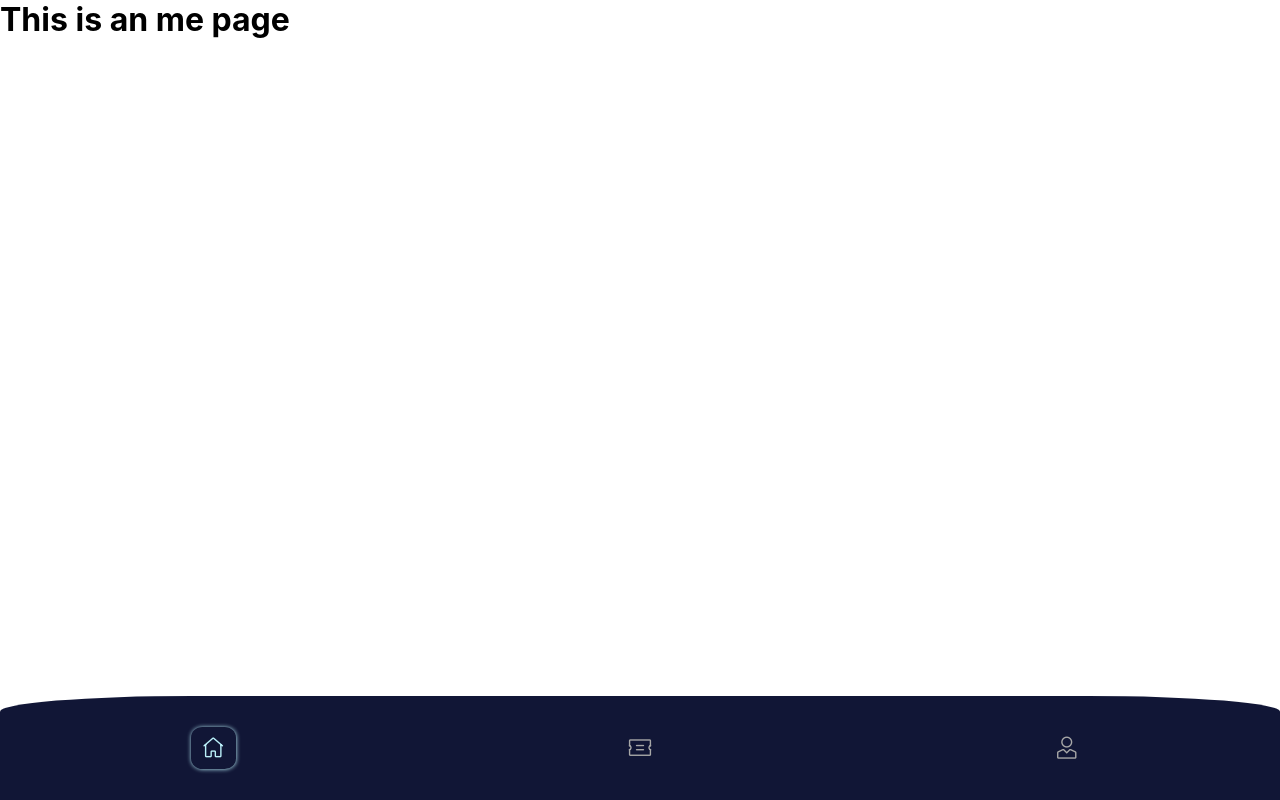
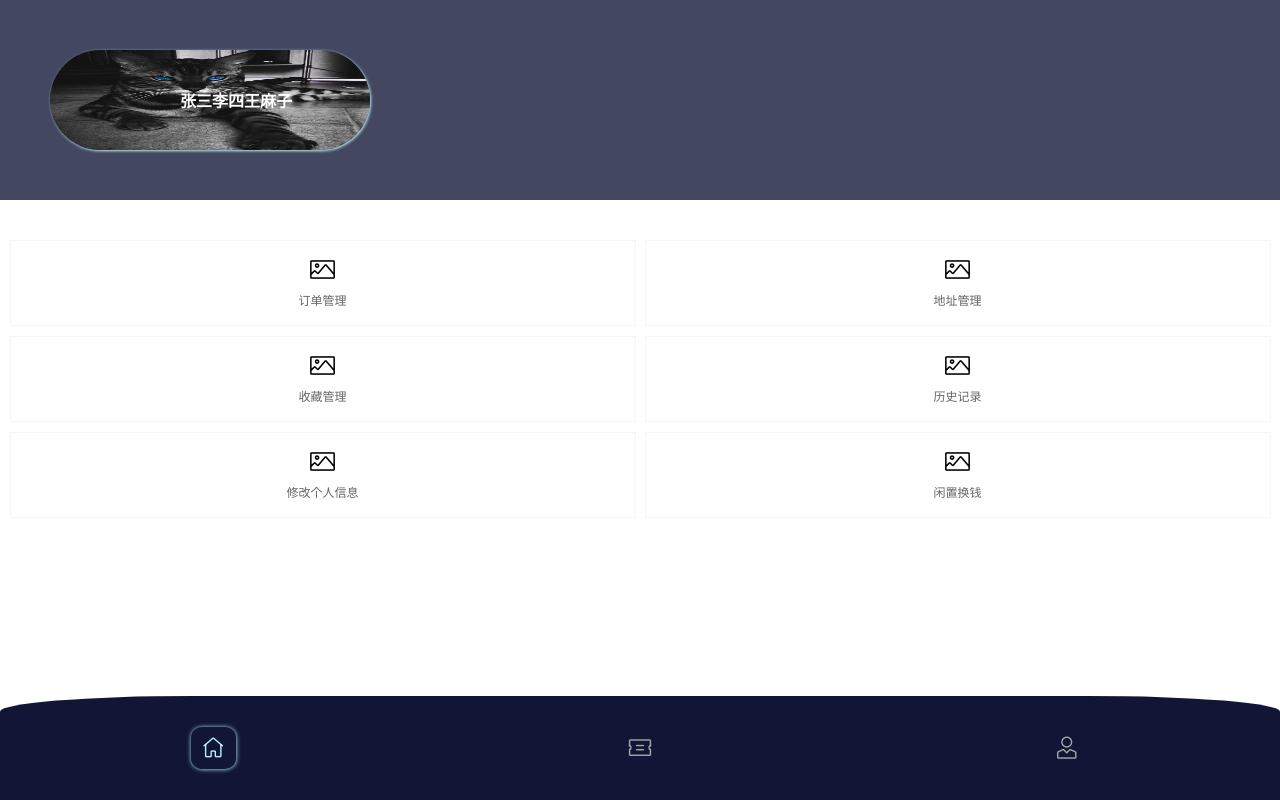
Before and after one commit to Ashenone-62/BuyBuyMoney, a Vue app in the folder bbm-frontend/: page /me in a window 1280 px wide. Built offline with nearby package versions, Linux system fonts and the light colour scheme.

Commit message:
个人页

```diff
--- /dev/null
+++ b/bbm-frontend/src/components/UserBtn.vue
@@ -0,0 +1,22 @@
+<template>
+    <div class="UserBtn">
+        <van-grid :gutter="10" column-num="2" clickable="true">
+            <van-grid-item icon="photo-o" text="订单管理" />
+            <van-grid-item icon="photo-o" text="地址管理" />
+            <van-grid-item icon="photo-o" text="收藏管理" />
+            <van-grid-item icon="photo-o" text="历史记录" />
+            <van-grid-item icon="photo-o" text="修改个人信息" />
+            <van-grid-item icon="photo-o" text="闲置换钱" />
+        </van-grid>
+    </div>
+</template>
+
+<script>
+export default {
+
+}
+</script>
+
+<style lang="scss" scopeds>
+
+</style>
--- /dev/null
+++ b/bbm-frontend/src/components/UserInfo.vue
@@ -0,0 +1,52 @@
+<template>
+    <div class="userInfo">
+        <div class="avatar">
+            <img src="@/assets/img/avatar.jpg" alt="">
+        </div>
+
+        <div class="username">
+            张三李四王麻子
+        </div>
+    </div>
+</template>
+
+<script>
+export default {
+
+}
+</script>
+
+<style lang="scss" scoped>
+    .userInfo{
+        display: flex;
+        align-items: center;
+        position: relative;
+        width: 100vw;
+        height: 25vh;
+        background-color: #111636c9;
+        margin-bottom: 5vh;
+        .avatar{
+            width: 25%;
+            height: 100px;
+            position: absolute;
+            left: 50px;
+            border-radius: 4vw;
+            box-shadow: 1px 1px 3px #bbf1fa;
+            img{
+                width: 100%;
+                height: 100%;
+                border-radius: 4vw;
+            }
+        }
+        .username{
+            display: flex;
+            align-items: center;
+            flex-wrap: wrap;
+            position: absolute;
+            left: 180px;
+            height: 10vh;
+            font-weight: bold;
+            color: white;
+        }
+    }
+</style>
--- a/bbm-frontend/src/views/Me.vue
+++ b/bbm-frontend/src/views/Me.vue
@@ -1,5 +1,29 @@
 <template>
   <div class="me">
-    <h1>This is an me page</h1>
+    <user-info></user-info>
+    <user-btn></user-btn>
   </div>
 </template>
+
+<script>
+import userInfo from '@/components/UserInfo.vue'
+import userBtn from '@/components/UserBtn.vue'
+export default {
+  name: 'Me',
+  data(){
+    return{
+
+    }
+  },
+  components:{
+    userInfo,userBtn
+  }
+}
+</script>
+
+<style lang="scss" scoped>
+  .me{
+    display: flex;
+    flex-direction: column;
+  }
+</style>
```
